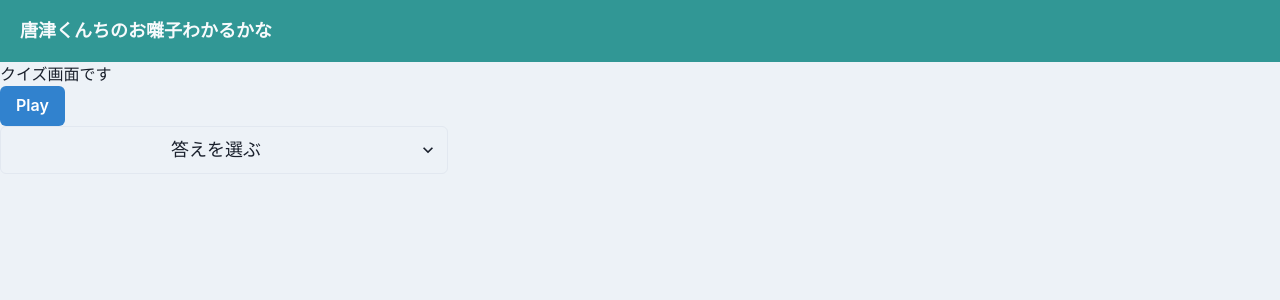
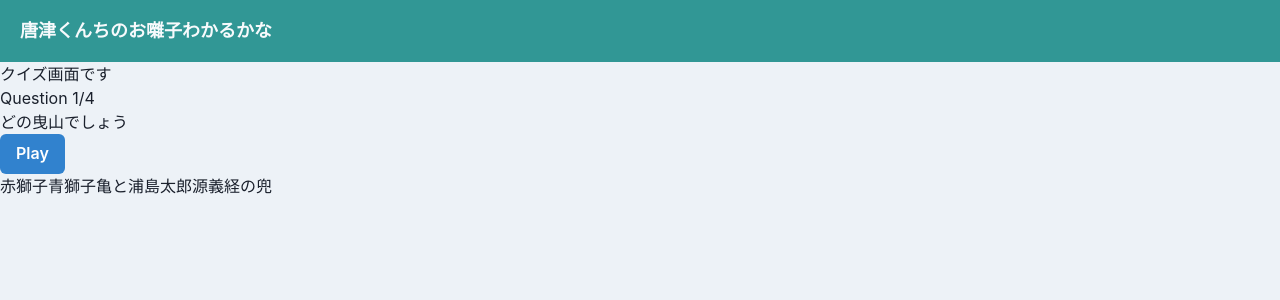
Before and after one commit to S-Kenshin/Ohayashi_Wakarukana, a React (Create React App) app: page /home/quiz in a window 1280 px wide. Shown: the top 300 px of the page. Built offline with nearby package versions, Linux system fonts and the light colour scheme.

Commit message:
#3 Quiz画面の作りこみ

```diff
--- a/src/components/atoms/youtube/PlaybackYoutube.tsx
+++ b/src/components/atoms/youtube/PlaybackYoutube.tsx
@@ -1,9 +1,14 @@
 import { Button } from '@chakra-ui/react';
-import React from 'react';
+import React, { memo, VFC } from 'react';
 import ReactPlayer from 'react-player';
 import { useState } from 'react';
 
-export const PlaybackYoutube = () => {
+type Props = {
+    url: string;
+};
+
+export const PlaybackYoutube: VFC<Props> = memo((props) => {
+    const {url} = props;
     const [playing, setPlaying] = useState(false);
     return (
         <>
@@ -11,7 +16,7 @@ export const PlaybackYoutube = () => {
                 style={{display:"none"}}
                 progressInterval={200}
                 controls={false}
-                url="https://www.youtube.com/watch?v=FyCHB8HTEaA"
+                url={url}
                 playing={playing}
                 config={{
                     file: {
@@ -26,5 +31,5 @@ export const PlaybackYoutube = () => {
                 <Button onClick={()=>setPlaying(true)} colorScheme="blue">Play</Button>
             )}
         </>
-    )
-}
+    );
+});
--- a/src/components/organisms/hikiyama/HikiyamaCard.tsx
+++ b/src/components/organisms/hikiyama/HikiyamaCard.tsx
@@ -11,7 +11,7 @@ export const UserCard: VFC<Props> = memo((props) => {
   const { image, districtName, hikiyamaName } = props;
   return (
     <Box
-        w="300px"
+        w="280px"
         h="420px"
         bg="white"
         borderRadius="10px"
--- a/src/components/pages/HikiyamaList.tsx
+++ b/src/components/pages/HikiyamaList.tsx
@@ -9,7 +9,7 @@ import { UserCard } from "../organisms/hikiyama/HikiyamaCard";
 export const HikiyamaList: VFC = memo(() => {
   return (
     <>
-        <Wrap p={{ base: 4, md: 10 }}>
+        <Wrap p={{ base: 4, md: 10 }} justify='center'>
                 <WrapItem  mx="auto">
                     <UserCard
                         image="/akajishi.jpg"
--- a/src/components/pages/Quiz.tsx
+++ b/src/components/pages/Quiz.tsx
@@ -1,14 +1,98 @@
-import { memo, VFC } from "react";
+import { memo, useState, VFC } from "react";
+import { SubmitButton } from "../atoms/button/SubumitButton";
 import { SelectAnswer } from "../atoms/select/SelectAnswer";
 import { PlaybackYoutube } from "../atoms/youtube/PlaybackYoutube";
 
 
 export const Quiz: VFC = memo(() => {
+    const onClickSubmitButton = () => {
+        console.log("submit")
+    };
+
+    const questions = [
+		{
+			questionText: 'どの曳山でしょう',
+            url: "https://www.youtube.com/watch?v=B6GW2gfLj7o",
+			answerOptions: [
+				{ answerText: '赤獅子', isCorrect: false },
+				{ answerText: '青獅子', isCorrect: false },
+				{ answerText: '亀と浦島太郎', isCorrect: true },
+				{ answerText: '源義経の兜', isCorrect: false },
+			],
+		},
+		{
+			questionText: 'どの曳山でしょう?',
+            url: "https://www.youtube.com/watch?v=-kHx1RWiZPw",
+			answerOptions: [
+				{ answerText: '鯛山', isCorrect: false },
+				{ answerText: '鳳凰丸', isCorrect: true },
+				{ answerText: '飛龍', isCorrect: false },
+				{ answerText: '金獅子', isCorrect: false },
+			],
+		},
+		{
+			questionText: 'どの曳山でしょう?',
+            url: "https://www.youtube.com/watch?v=r-IbqvLxipI",
+			answerOptions: [
+				{ answerText: '武田信玄の兜', isCorrect: true },
+				{ answerText: '上杉謙信の兜', isCorrect: false },
+				{ answerText: '酒呑童子と源頼光の兜', isCorrect: false },
+				{ answerText: '珠取獅子', isCorrect: false },
+			],
+		},
+		{
+			questionText: 'どの曳山でしょう?',
+            url: "https://www.youtube.com/watch?v=blS7C5hxd4U",
+			answerOptions: [
+				{ answerText: '水主町 鯱', isCorrect: false },
+				{ answerText: '江川町 七宝丸', isCorrect: false },
+				{ answerText: '刀町 赤獅子', isCorrect: false },
+				{ answerText: '中町 青獅子', isCorrect: true },
+			],
+		},
+	];
+
+    const [currentQuestion, setCurrentQuestion] = useState(0);
+	const [showScore, setShowScore] = useState(false);
+	const [score, setScore] = useState(0);
+
+	const handleAnswerOptionClick = (isCorrect: any) => {
+		if (isCorrect) {
+			setScore(score + 1);
+		}
+
+		const nextQuestion = currentQuestion + 1;
+		if (nextQuestion < questions.length) {
+			setCurrentQuestion(nextQuestion);
+		} else {
+			setShowScore(true);
+		}
+	};
     return (
         <>
             <p>クイズ画面です</p>
-            <PlaybackYoutube />
-            <SelectAnswer />
+          <div>
+          {showScore ? (
+				<div className='score-section'>
+					You scored {score} out of {questions.length}
+				</div>
+			) : (
+				<>
+					<div className='question-section'>
+						<div className='question-count'>
+							<span>Question {currentQuestion + 1}</span>/{questions.length}
+						</div>
+						<div className='question-text'>{questions[currentQuestion].questionText}</div>
+                        <PlaybackYoutube url={questions[currentQuestion].url} />
+					</div>
+					<div className='answer-section'>
+						{questions[currentQuestion].answerOptions.map((answerOption) => (
+							<button onClick={() => handleAnswerOptionClick(answerOption.isCorrect)}>{answerOption.answerText}</button>
+						))}
+					</div>
+				</>
+			)}
+		  </div>
         </>
     )
 })
```
Also changed, not shown: src/components/atoms/button/SubumitButton.tsx (+28 -0 lines).
